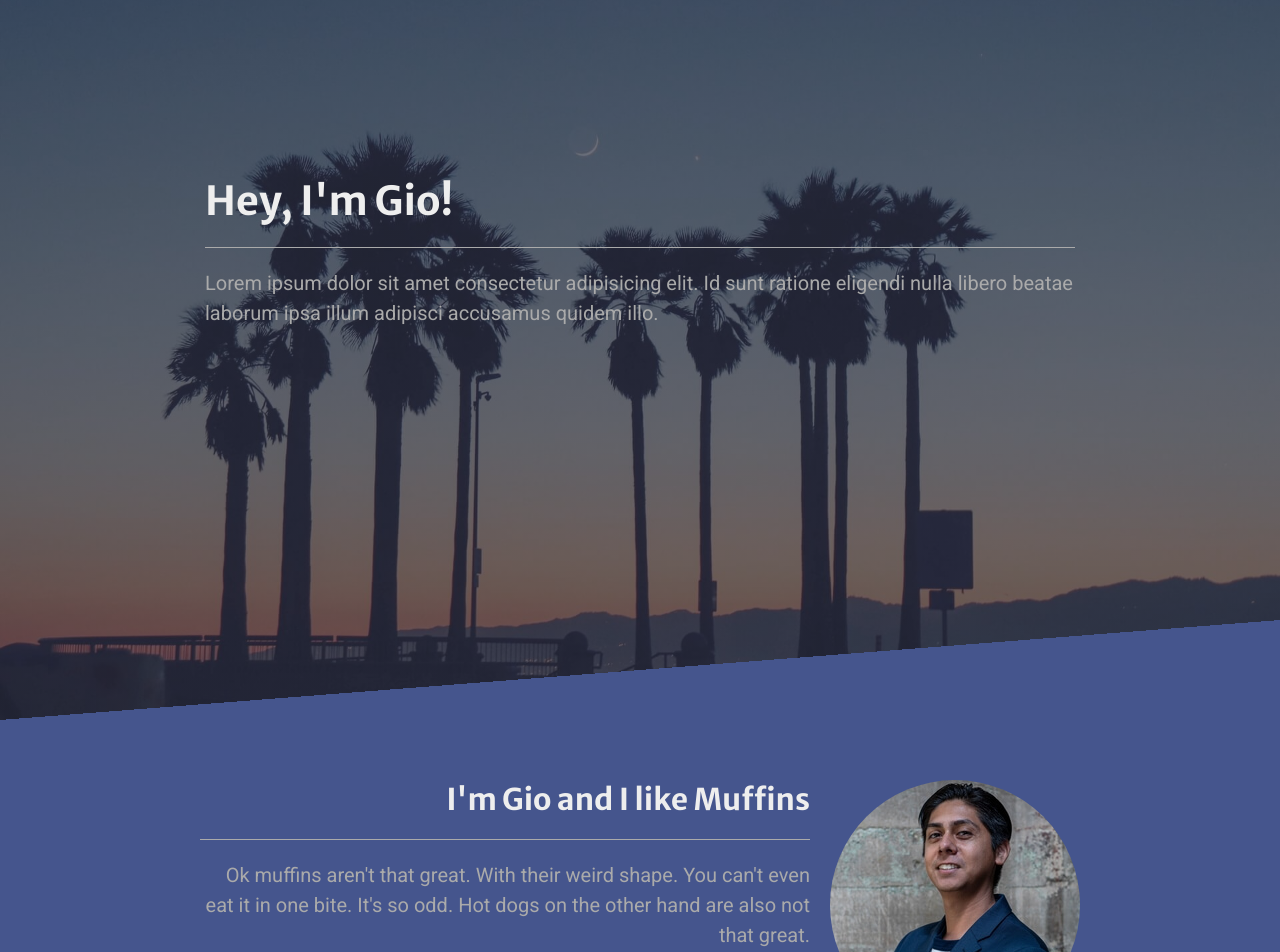
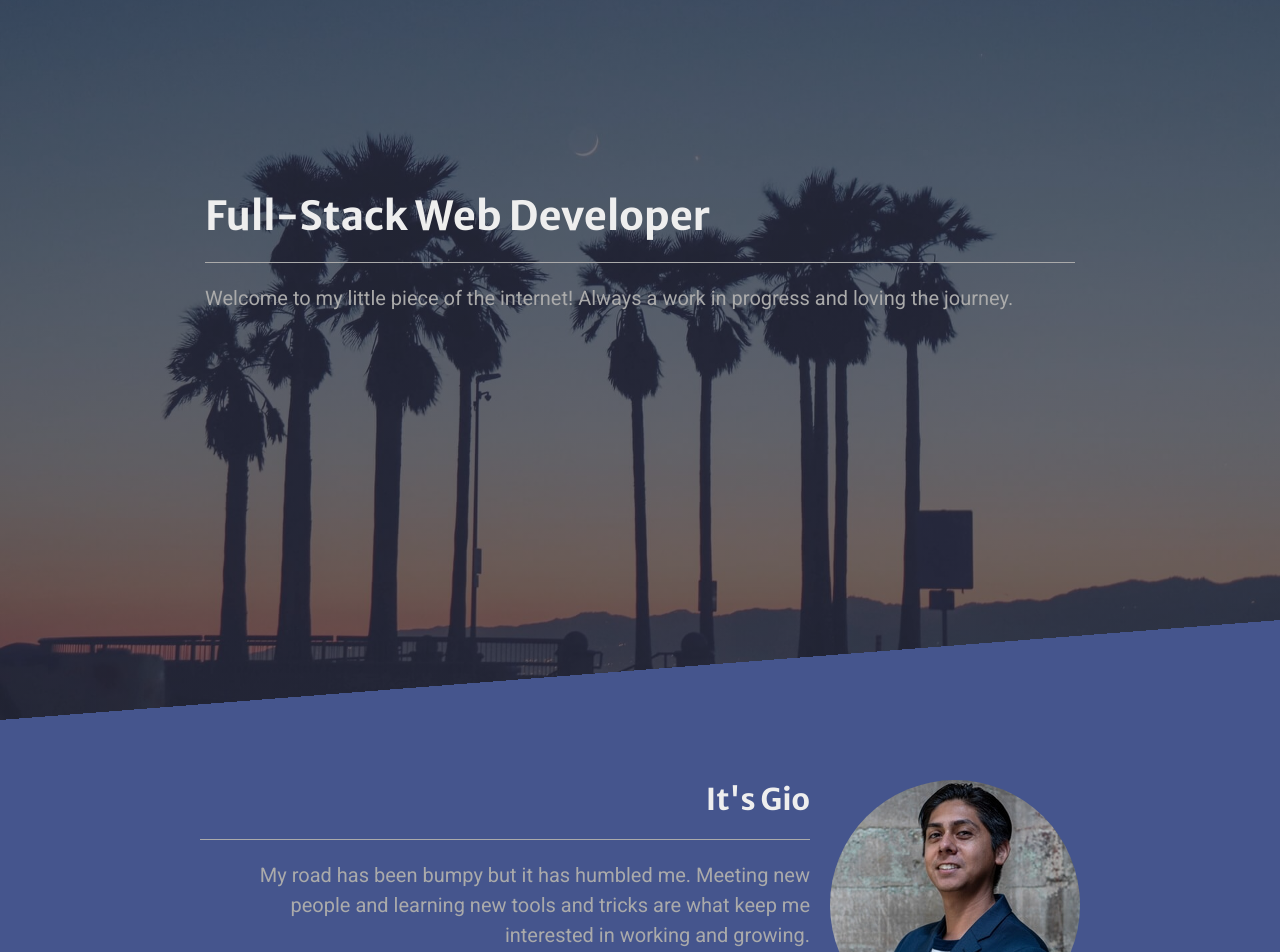
Before and after one commit to its-gio/its-gio.github.io, a React (Create React App) app: page / in a window 1280 px wide. Shown: the top 952 px of the page. Built offline with nearby package versions, Linux system fonts and the light colour scheme.

Commit message:
Changed content and tagline of banner and meet sections

```diff
--- a/src/components/Banner.jsx
+++ b/src/components/Banner.jsx
@@ -4,11 +4,10 @@ function Banner() {
   return (
     <div className="banner">
       <div className="banner--inner">
-        <h1 className="banner--inner__title">Hey, I'm Gio!</h1>
+        <h1 className="banner--inner__title">Full-Stack Web Developer</h1>
         <p className="banner--inner__tagline">
-          Lorem ipsum dolor sit amet consectetur adipisicing elit. Id sunt
-          ratione eligendi nulla libero beatae laborum ipsa illum adipisci
-          accusamus quidem illo.
+          Welcome to my little piece of the internet! Always a work in progress
+          and loving the journey.
         </p>
       </div>
     </div>
--- a/src/components/Meet.jsx
+++ b/src/components/Meet.jsx
@@ -6,13 +6,11 @@ function Meet() {
     <div className="meet">
       <div className="meet-inner">
         <div className="meet-inner--content">
-          <h2 className="meet-inner--content__title">
-            I'm Gio and I like Muffins
-          </h2>
+          <h2 className="meet-inner--content__title">It's Gio</h2>
           <p className="meet-inner--content__tagline">
-            Ok muffins aren't that great. With their weird shape. You can't even
-            eat it in one bite. It's so odd. Hot dogs on the other hand are also
-            not that great.
+            My road has been bumpy but it has humbled me. Meeting new people and
+            learning new tools and tricks are what keep me interested in working
+            and growing.
           </p>
         </div>
         <div className="meet-inner--img-container">
```
